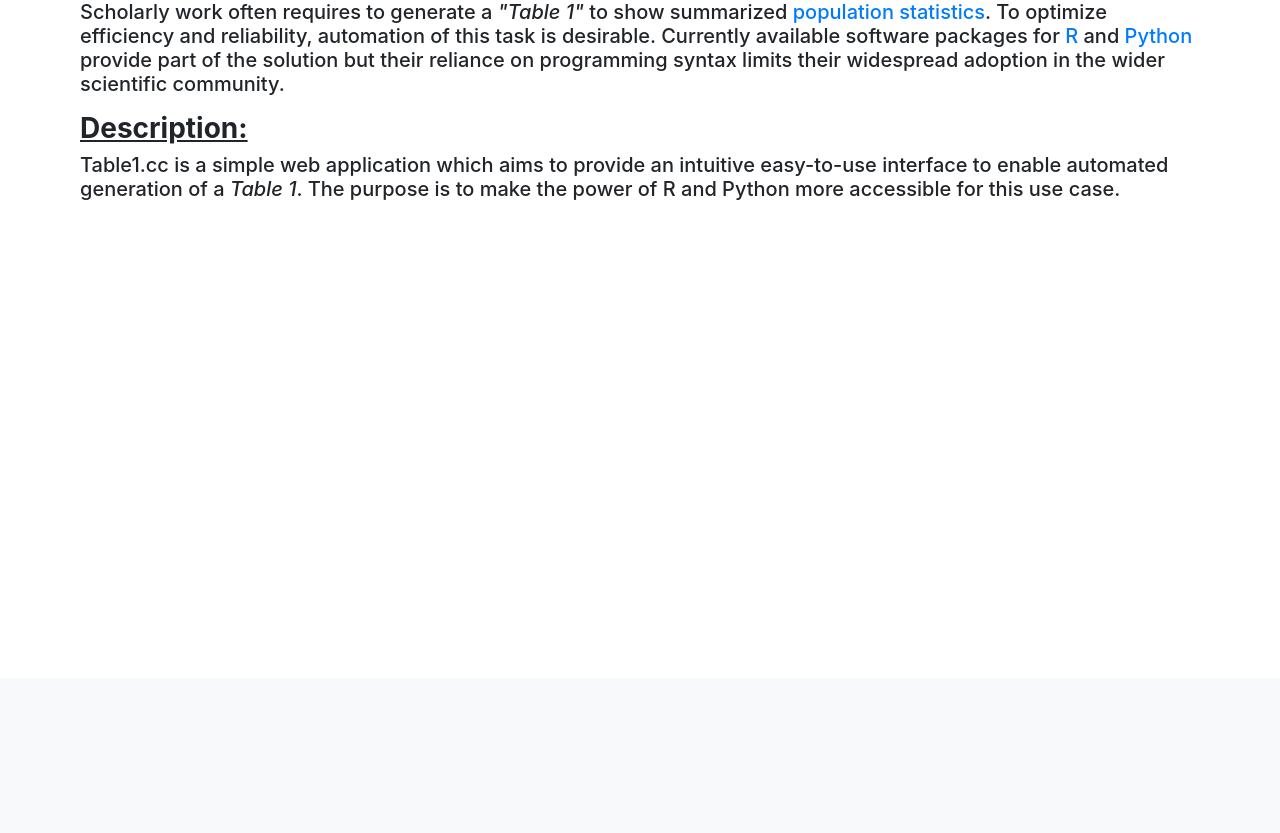
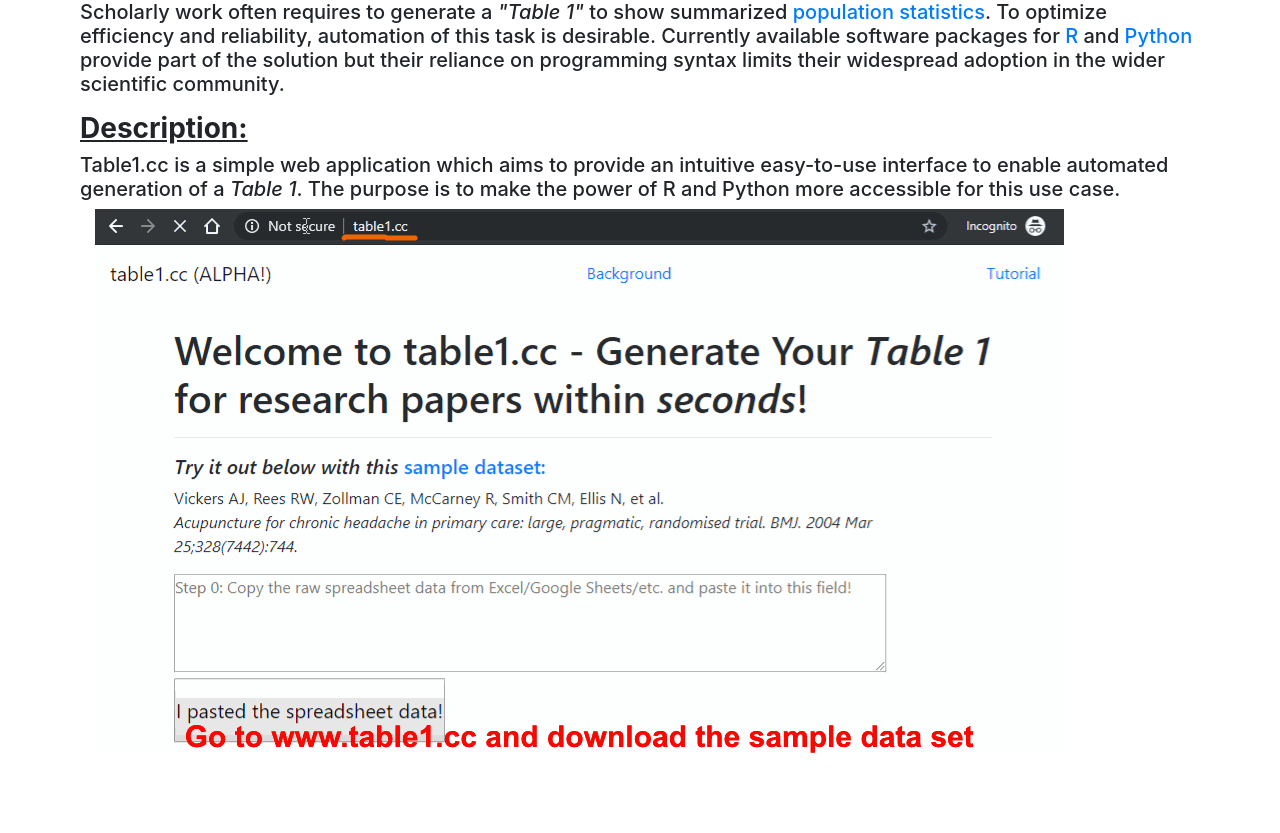
Before and after one commit to christian-geier/table1.cc, a Flask app: page /background in a window 1280 px wide. Shown: the part 122-955 px from the top of the page. Before the commit the page ends 322 px from the top, so only its background shows below. Run offline with Flask 2, Linux system fonts and the light colour scheme; some libraries are stand-ins or nearby versions.

Commit message:
gif added incl. formatting

```diff
--- a/app/static/styles/styles.css
+++ b/app/static/styles/styles.css
@@ -17,6 +17,10 @@ input::placeholder {
 }
 
 }
+
+.img-container {
+     text-align: center;
+   }
 
 .item2 {
   margin-bottom: 20px;
--- a/app/templates/background.html
+++ b/app/templates/background.html
@@ -27,6 +27,10 @@ but their reliance on programming syntax limits their widespread adoption in the
 <h5>
 Table1.cc is a simple web application which aims to provide an intuitive easy-to-use interface to enable automated generation of a <em>Table 1</em>. The purpose is to make the power of R and Python more accessible for this use case.
 </h5>
-</p>
 
+<div class="col-12">
+  <span class="img-container">
+    <img src="/img/tutorial-table1.gif" alt="An animation demonstrating the use of table1.cc to generate a table 1 automatically">
+  </span>
+</div>
 {% endblock %}
```
Also changed, not shown: app/static/img/tutorial-table1.gif (added).
